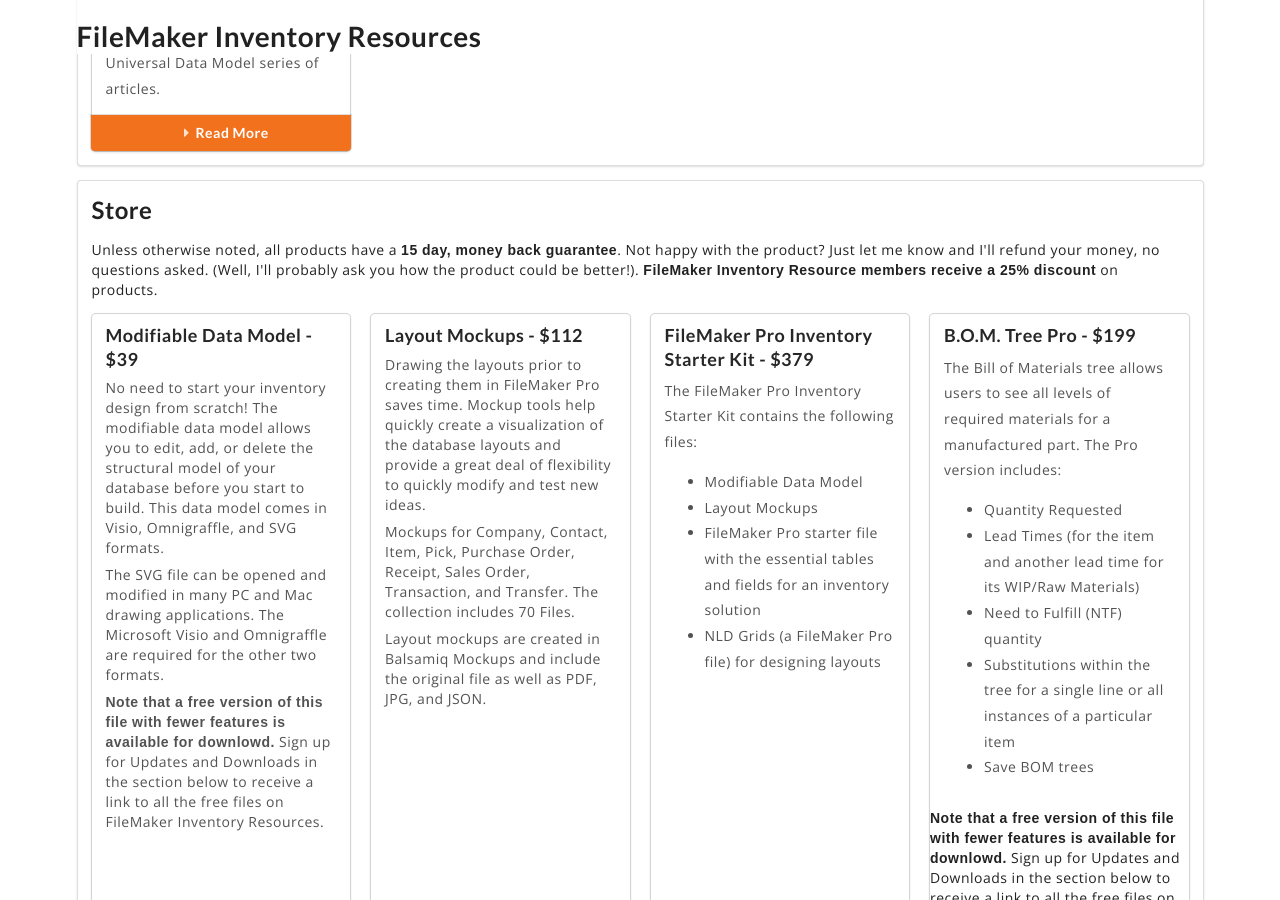
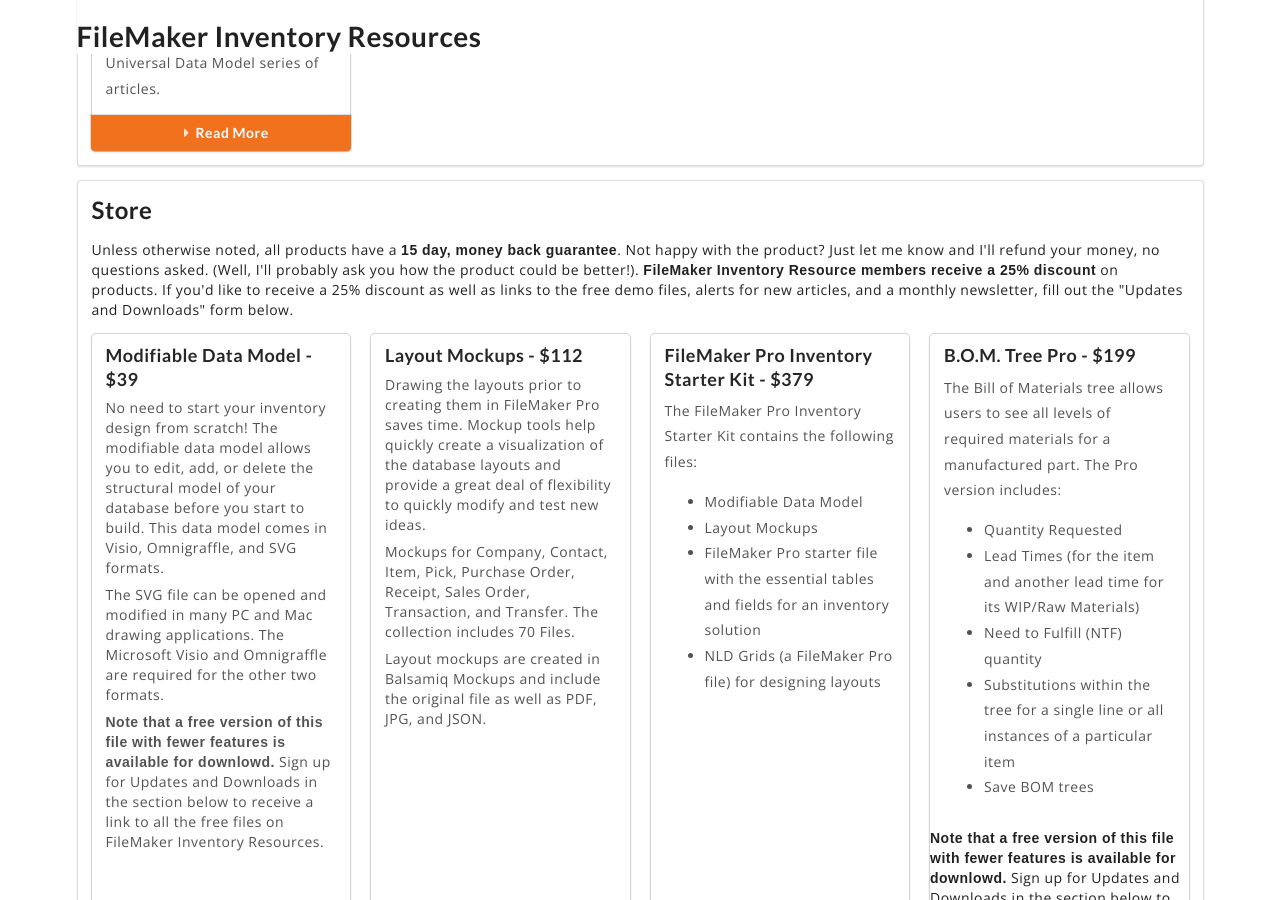
Before and after one commit to danielshanahan/FileMakerInventoryResources, a Jekyll site: the page built from index.md, in a window 1280 px wide and 900 px high, scrolled down 2643 px. Built offline with Jekyll 4.4.1, drawn with Linux system fonts in a browser that asks for light colours; nearby versions of some CDN libraries.

Commit message:
Update home.html

```diff
--- a/_layouts/home.html
+++ b/_layouts/home.html
@@ -53,7 +53,7 @@
 
 <div class="ui segment">
 	<h2>Store</h2>
-	<p>Unless otherwise noted, all products have a <strong>15 day, money back guarantee</strong>. Not happy with the product?  Just let me know and I'll refund your money, no questions asked.  (Well, I'll probably ask you how the product could be better!).  <strong>FileMaker Inventory Resource members receive a 25% discount</strong> on products.
+	<p>Unless otherwise noted, all products have a <strong>15 day, money back guarantee</strong>. Not happy with the product?  Just let me know and I'll refund your money, no questions asked.  (Well, I'll probably ask you how the product could be better!).  <strong>FileMaker Inventory Resource members receive a 25% discount</strong> on products.  If you'd like to receive a 25% discount as well as links to the free demo files, alerts for new articles, and a monthly newsletter, fill out the "Updates and Downloads" form below.
         <div class="ui four stackable cards">
             <div class="card">
 
```
